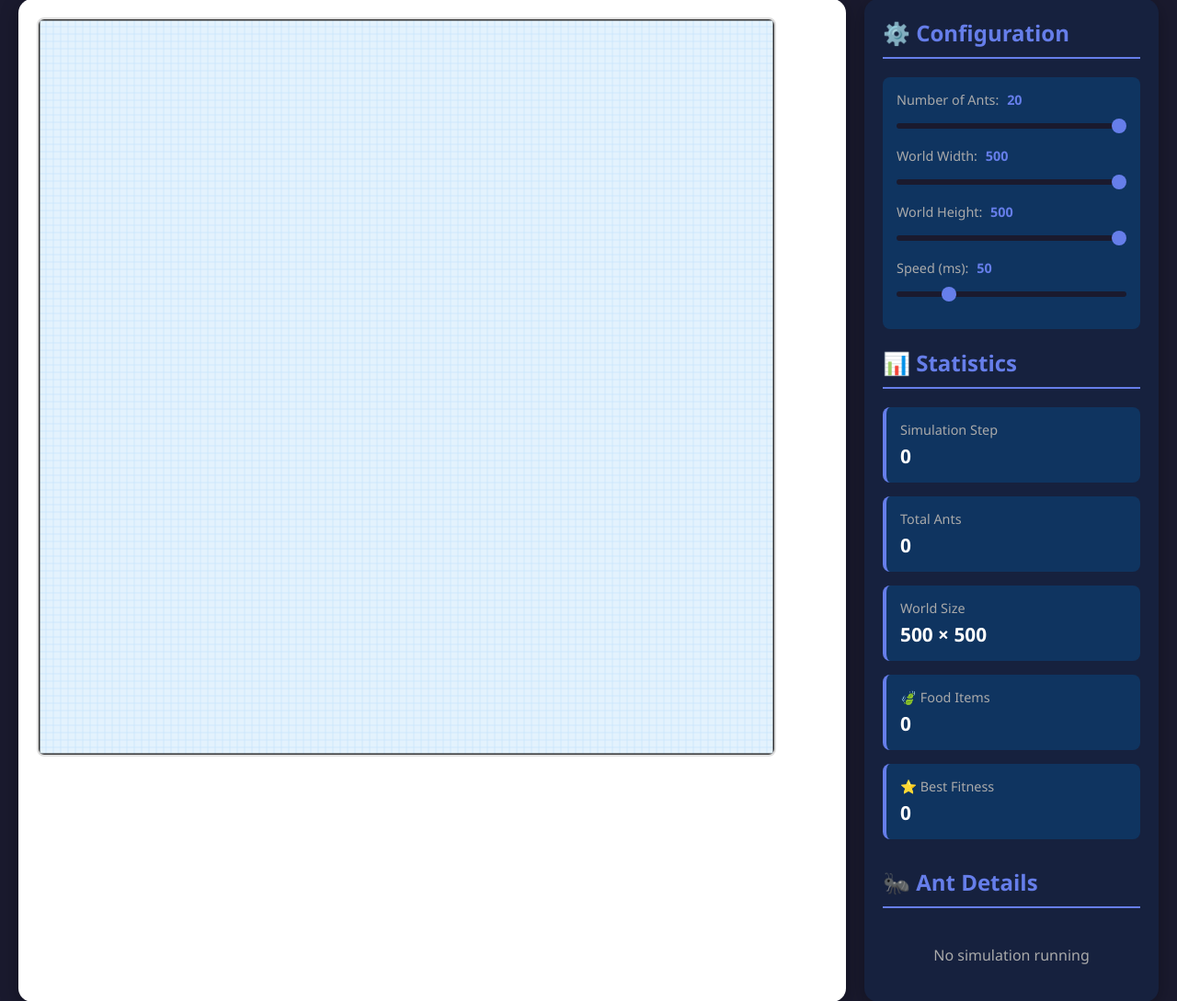
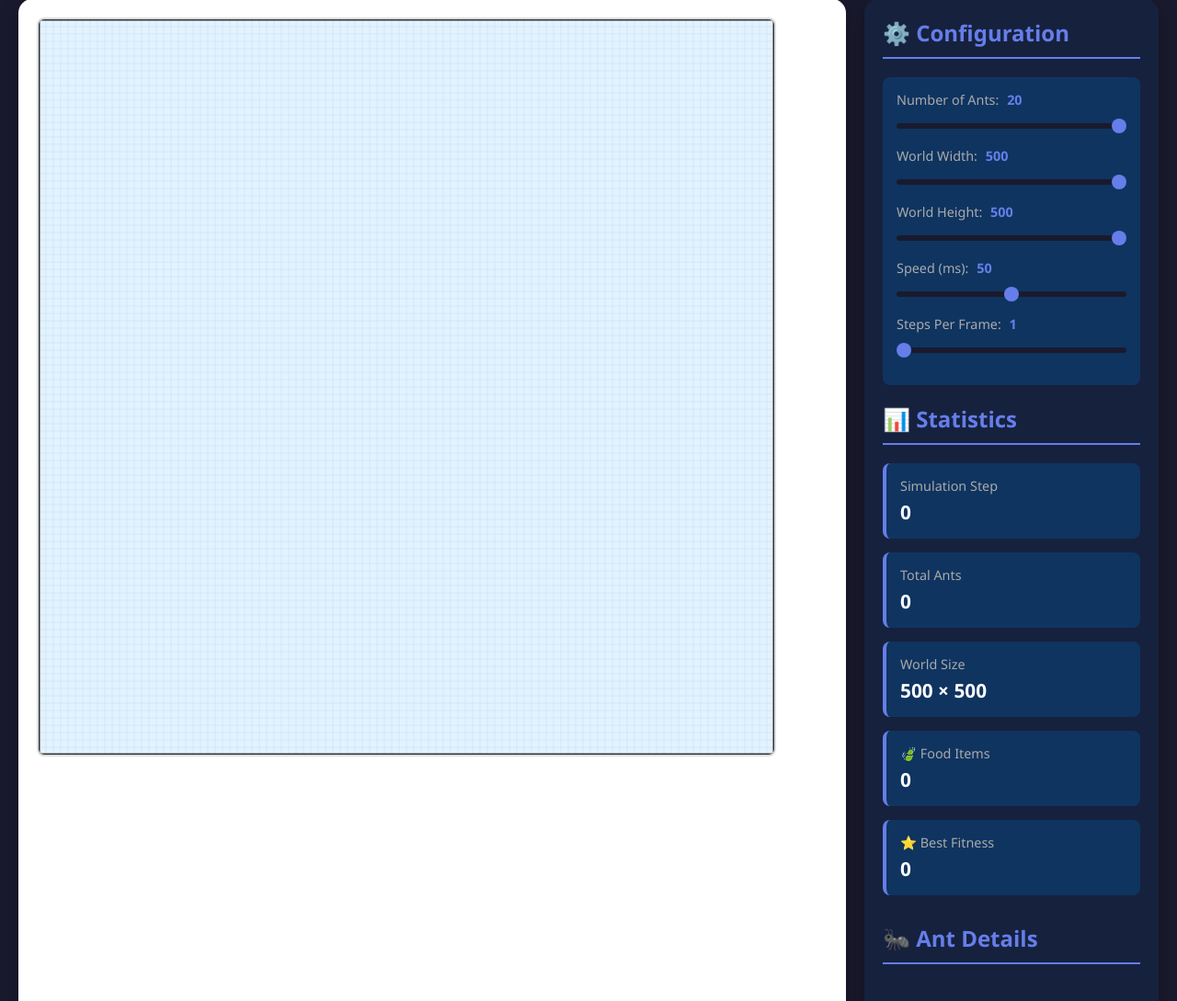
Before and after one commit to edwinsmith27/antworld, a Flask app: page / in a window 1280 px wide. Shown: the part 187-1276 px from the top of the page at 92% size. Run offline with Flask 2, Linux system fonts and the light colour scheme; data that the repository does not hold is empty.

Commit message:
Add speed optimizations: 0ms speed, steps per frame, reduced UI updates

```diff
--- a/templates/simulation.html
+++ b/templates/simulation.html
@@ -304,9 +304,17 @@
                 <div class="config-item">
                     <label>
                         Speed (ms):
-                        <span class="config-value" id="speedValue">50</span>
+                        <span class="config-value" id="speedValue">0</span>
                     </label>
-                    <input type="range" id="speed" min="10" max="200" value="50" onchange="updateConfig()">
+                    <input type="range" id="speed" min="0" max="100" value="0" onchange="updateConfig()">
+                </div>
+
+                <div class="config-item">
+                    <label>
+                        Steps Per Frame:
+                        <span class="config-value" id="stepsPerFrameValue">1</span>
+                    </label>
+                    <input type="range" id="stepsPerFrame" min="1" max="50" value="1" onchange="updateStepsPerFrame()">
                 </div>
             </div>
 
@@ -357,6 +365,8 @@
         let config = null;
         let isRunning = false;
         let visualizationEnabled = true;
+        let stepsPerFrame = 1;
+        let updateCounter = 0;
 
         // Ant colors (rainbow)
         const colorPalette = [
@@ -545,6 +555,8 @@
 
         async function stepSimulation() {
             try {
+                // Run multiple steps per frame for speed
+                for (let i = 0; i < stepsPerFrame; i++) {
                     const response = await fetch('/api/step', { method: 'POST' });
                     const state = await response.json();
 
@@ -554,7 +566,13 @@
                         return;
                     }
 
-                updateVisualization(state);
+                    // Only update visualization on the last step
+                    if (i === stepsPerFrame - 1) {
+                        updateCounter++;
+                        // Update stats every frame, but ant list less frequently
+                        updateVisualization(state, updateCounter % 10 === 0);
+                    }
+                }
             } catch (error) {
                 console.error('Error stepping simulation:', error);
                 // Don't stop simulation on transient errors, just log them
@@ -608,6 +626,12 @@
             ctx.strokeRect(0, 0, config.world_width * scale, config.world_height * scale);
         }
 
+        function updateStepsPerFrame() {
+            stepsPerFrame = parseInt(document.getElementById('stepsPerFrame').value);
+            document.getElementById('stepsPerFrameValue').textContent = stepsPerFrame;
+            console.log('Steps per frame updated to:', stepsPerFrame);
+        }
+
         function toggleVisualization() {
             visualizationEnabled = !visualizationEnabled;
             const btn = document.getElementById('toggleVizBtn');
@@ -622,7 +646,7 @@
             }
         }
 
-        function updateVisualization(state) {
+        function updateVisualization(state, updateAntList = true) {
             // Update stats (always, even if visualization is hidden)
             document.getElementById('stepCount').textContent = state.step;
             document.getElementById('antCount').textContent = state.ants.length;
@@ -638,8 +662,8 @@
             }
             document.getElementById('bestFitness').textContent = bestFitness.toFixed(1);
 
-            // Update ant list
-            if (state.ants.length > 0) {
+            // Update ant list (less frequently for performance)
+            if (updateAntList && state.ants.length > 0) {
                 const antListHtml = state.ants.map((ant, index) => `
                     <div class="ant-item" style="border-left-color: ${getAntColor(index)}">
                         <h4>🐜 Ant ${index + 1}</h4>
@@ -748,7 +772,7 @@
         // Initialize slider event listeners
         function initializeSliders() {
             console.log('Initializing sliders...');
-            const sliders = ['numAnts', 'worldWidth', 'worldHeight', 'speed'];
+            const sliders = ['numAnts', 'worldWidth', 'worldHeight', 'speed', 'stepsPerFrame'];
             sliders.forEach(sliderId => {
                 const slider = document.getElementById(sliderId);
                 const valueSpan = document.getElementById(sliderId + 'Value');
```
Lines whose indentation alone changed are shown as unchanged.
